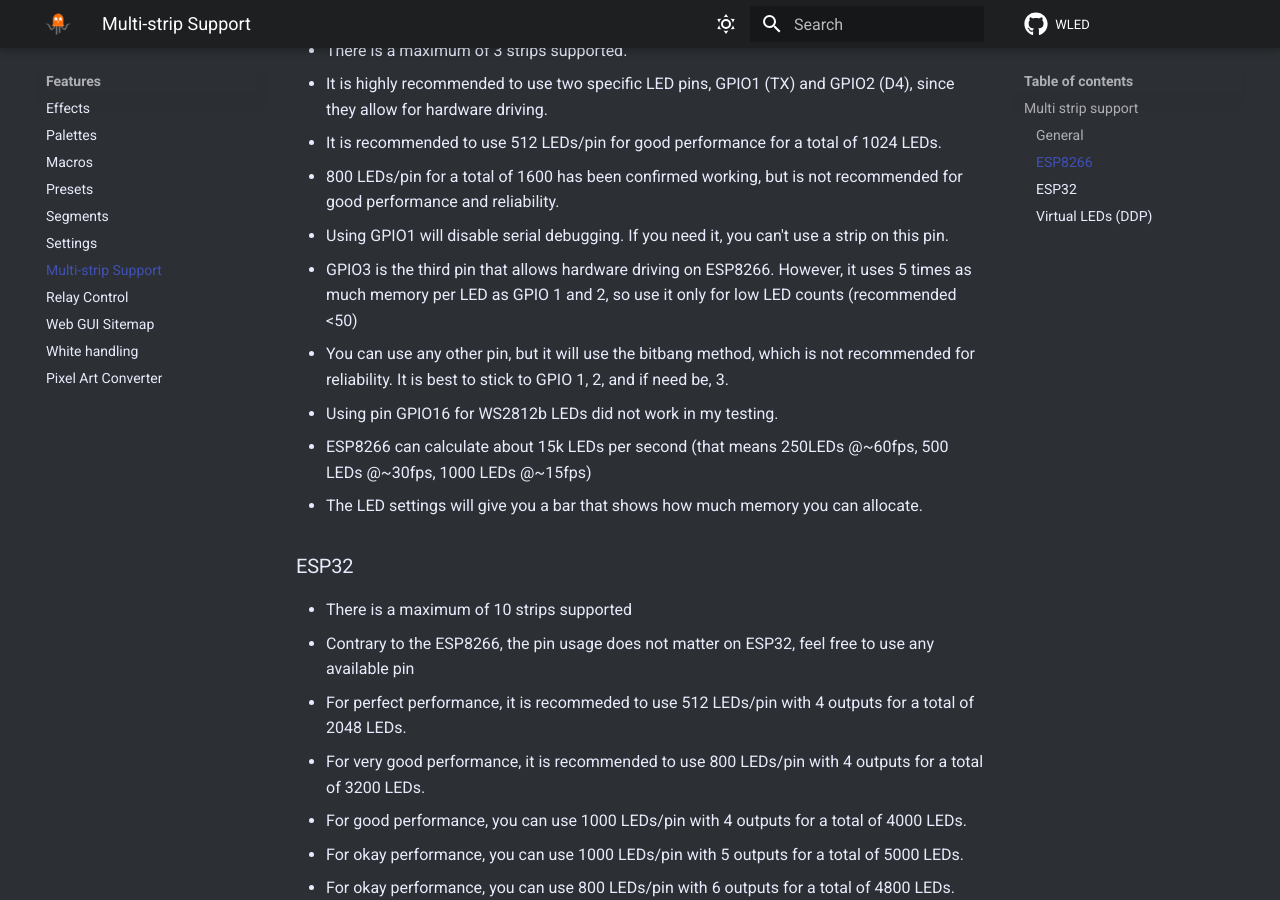
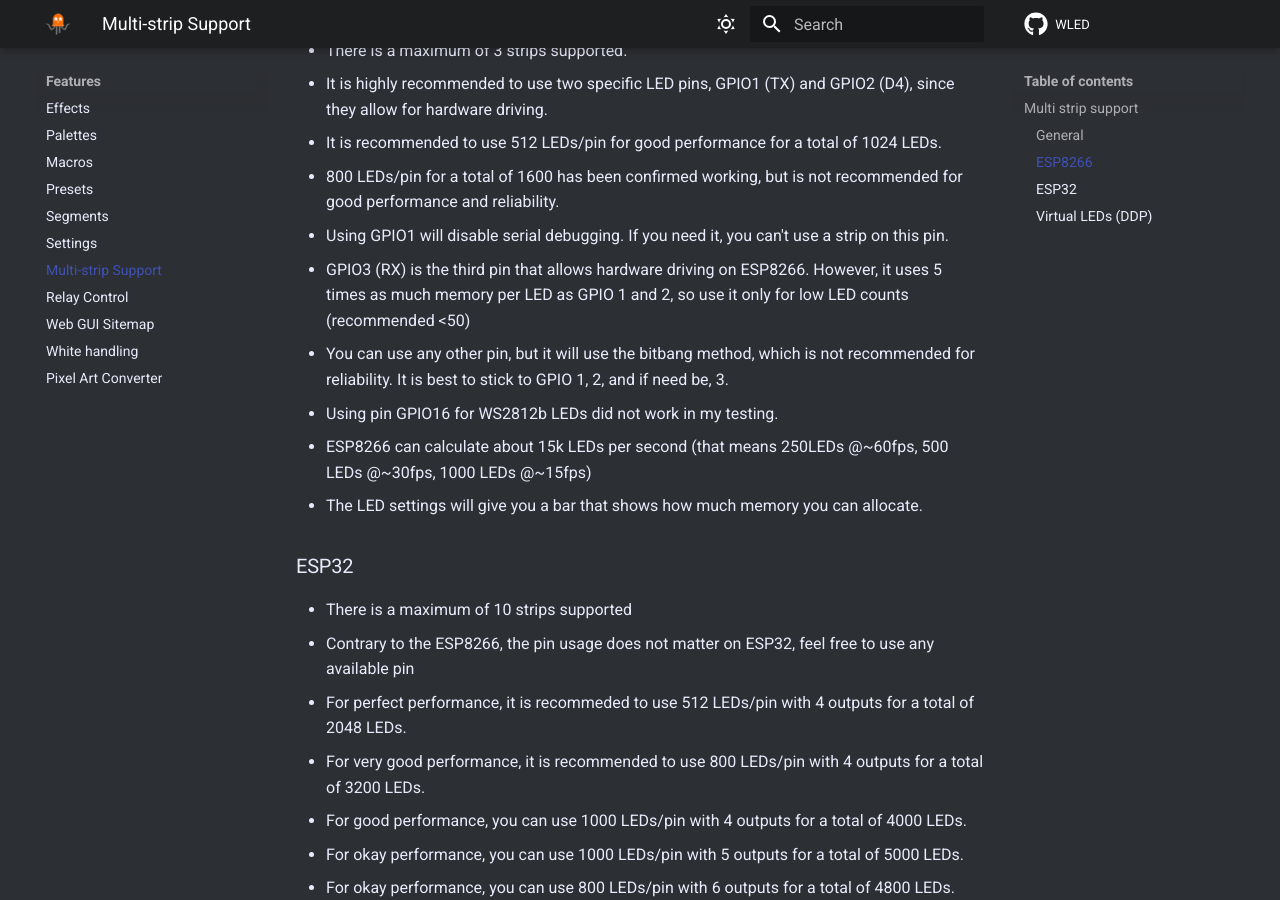
Before and after one commit to Aircoookie/WLED-Docs, an MkDocs documentation site: the page built from docs/features/multi-strip.md, in a window 1280 px wide and 900 px high, scrolled down 773 px. Built offline with MkDocs 1.6.1 and Material for MkDocs 9.7.7, drawn with Linux system fonts in a browser that asks for light colours; comment, search, counter and statistics services are not loaded.

```diff
--- a/docs/features/multi-strip.md
+++ b/docs/features/multi-strip.md
@@ -27,7 +27,7 @@ There are a few tips and recomendations to keep in mind when designing your setu
 - It is recommended to use 512 LEDs/pin for good performance for a total of 1024 LEDs.
 - 800 LEDs/pin for a total of 1600 has been confirmed working, but is not recommended for good performance and reliability.
 - Using GPIO1 will disable serial debugging. If you need it, you can't use a strip on this pin.
-- GPIO3 is the third pin that allows hardware driving on ESP8266. However, it uses 5 times as much memory per LED as GPIO 1 and 2, so use it only for low LED counts (recommended <50)
+- GPIO3 (RX) is the third pin that allows hardware driving on ESP8266. However, it uses 5 times as much memory per LED as GPIO 1 and 2, so use it only for low LED counts (recommended <50)
 - You can use any other pin, but it will use the bitbang method, which is not recommended for reliability. It is best to stick to GPIO 1, 2, and if need be, 3.
 - Using pin GPIO16 for WS2812b LEDs did not work in my testing.
 - ESP8266 can calculate about 15k LEDs per second (that means 250LEDs @~60fps, 500 LEDs @~30fps, 1000 LEDs @~15fps)
```
